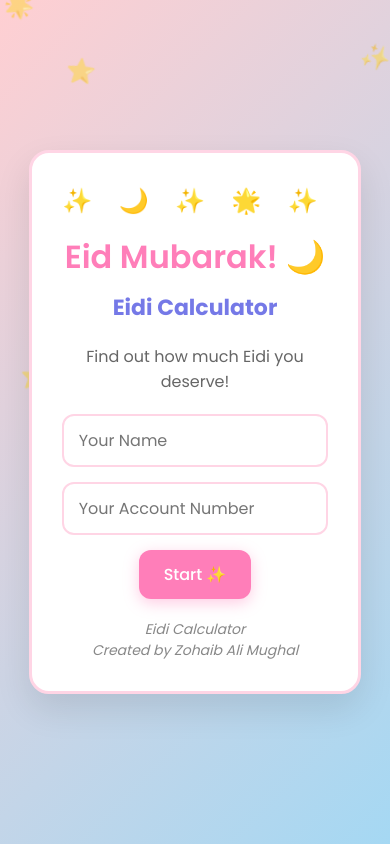
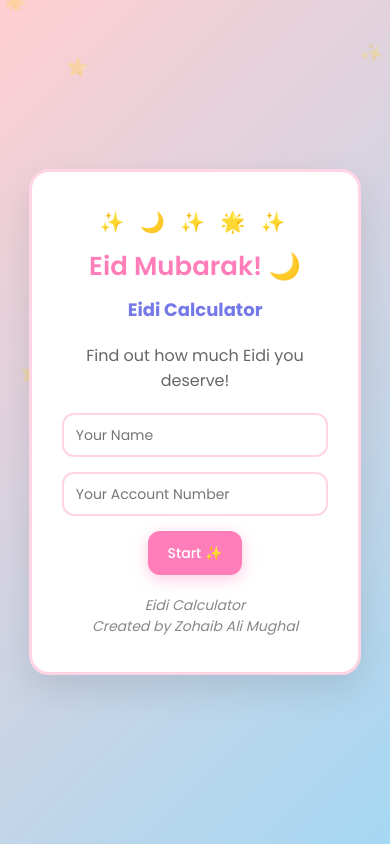
Before and after one commit to Zohaib24648/eidproject, a plain HTML site: page index.html in a window 390 px wide. Drawn offline with Linux system fonts and the light colour scheme.

Commit message:
fix responsiveness

```diff
--- a/script.js
+++ b/script.js
@@ -54,6 +54,7 @@ let userName = "";
 let accountNumber = "";
 let isReactionVisible = false;
 let reactionTimer = null; // Add this variable to track the timer
+let isMobile = false; // Track if device is mobile
 
 // DOM elements
 const welcomeScreen = document.getElementById('welcome-screen');
@@ -69,10 +70,59 @@ const restartButton = document.getElementById('restart');
 const reactionContainer = document.getElementById('reaction');
 const mainOverlay = document.getElementById('overlay');
 
+// Detect if the device is mobile
+function detectDevice() {
+    isMobile = window.innerWidth <= 768 ||
+               ('ontouchstart' in window) ||
+               (navigator.maxTouchPoints > 0);
+
+    // Apply specific styling for mobile devices
+    document.body.classList.toggle('mobile-device', isMobile);
+
+    // Adjust floating elements based on device
+    adjustFloatingElements();
+}
+
+// Adjust floating elements for current device
+function adjustFloatingElements() {
+    const floatingItems = document.querySelectorAll('.floating-item');
+
+    floatingItems.forEach(item => {
+        // Make floating items smaller and less intrusive on mobile
+        if (isMobile) {
+            item.style.fontSize = '18px'; // Smaller on mobile
+            item.style.opacity = '0.3';   // More subtle on mobile
+        } else {
+            item.style.fontSize = '24px'; // Original size on desktop
+            item.style.opacity = '0.5';   // Original opacity
+        }
+    });
+}
+
+// Handle window resize for responsive layout
+function handleResize() {
+    detectDevice();
+
+    // Adjust reaction container position and size
+    if (isMobile) {
+        reactionContainer.style.maxWidth = '85%';
+        reactionContainer.style.padding = '15px 20px';
+    } else {
+        reactionContainer.style.maxWidth = '';
+        reactionContainer.style.padding = '';
+    }
+}
+
 // Initialize the app
 function init() {
     userForm.addEventListener('submit', handleUserFormSubmit);
     restartButton.addEventListener('click', resetApp);
+
+    // Detect device type initially
+    detectDevice();
+
+    // Listen for window resize to maintain responsiveness
+    window.addEventListener('resize', handleResize);
 
     // Add animation to floating elements
     animateFloatingElements();
--- a/styles.css
+++ b/styles.css
@@ -390,8 +390,95 @@ input:focus {
     }
 }
 
+/* Mobile-specific styles */
+body.mobile-device .container {
+    width: 95%;
+    max-width: 100%;
+    margin: 10px auto;
+    max-height: 90vh; /* Added to limit container height */
+    overflow-y: auto; /* Added to enable scrolling if container is too tall */
+}
+
+body.mobile-device .screen {
+    padding: 20px 15px;
+}
+
+body.mobile-device h1 {
+    font-size: 26px;
+}
+
+body.mobile-device .subtitle {
+    font-size: 18px;
+}
+
+body.mobile-device .option {
+    padding: 12px;
+}
+
+body.mobile-device .reaction-container {
+    min-width: 80%;
+    max-width: 95%;
+    padding: 15px 20px;
+}
+
+body.mobile-device .header-decoration {
+    font-size: 20px;
+    margin-bottom: 10px;
+    letter-spacing: 5px;
+}
+
+body.mobile-device .btn {
+    padding: 10px 20px;
+}
+
+body.mobile-device .result-card {
+    padding: 20px;
+}
+
+body.mobile-device .result-card h2 {
+    font-size: 30px;
+}
+
+/* Improve touch target sizes for mobile */
 @media (max-width: 768px) {
     .container {
         width: 95%;
     }
+
+    .option {
+        min-height: 44px; /* Minimum touch target height */
+    }
+
+    .btn {
+        min-height: 44px;
+        min-width: 88px; /* Minimum touch target width */
+    }
+
+    input {
+        height: 44px;
+    }
 }
+
+/* Extra small devices (max-width: 480px) adjustments */
+@media (max-width: 480px) {
+    .container {
+        padding: 15px;
+    }
+    h1 {
+        font-size: 22px;
+    }
+    .subtitle {
+        font-size: 16px;
+    }
+    .question h2 {
+        font-size: 18px;
+    }
+    .btn {
+        padding: 10px 20px;
+        font-size: 14px;
+    }
+    input {
+        padding: 10px 12px;
+        font-size: 14px;
+    }
+}
```
